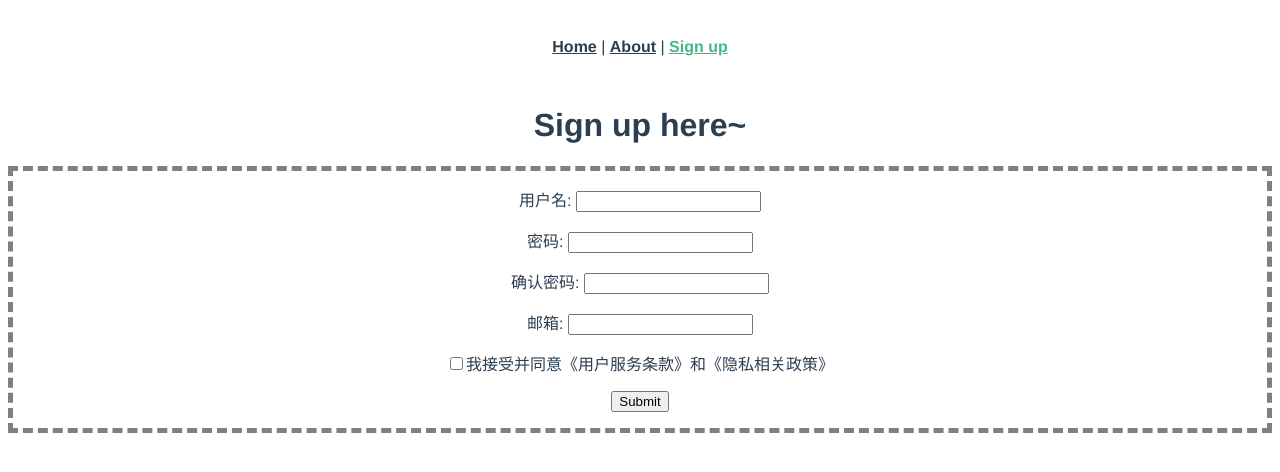
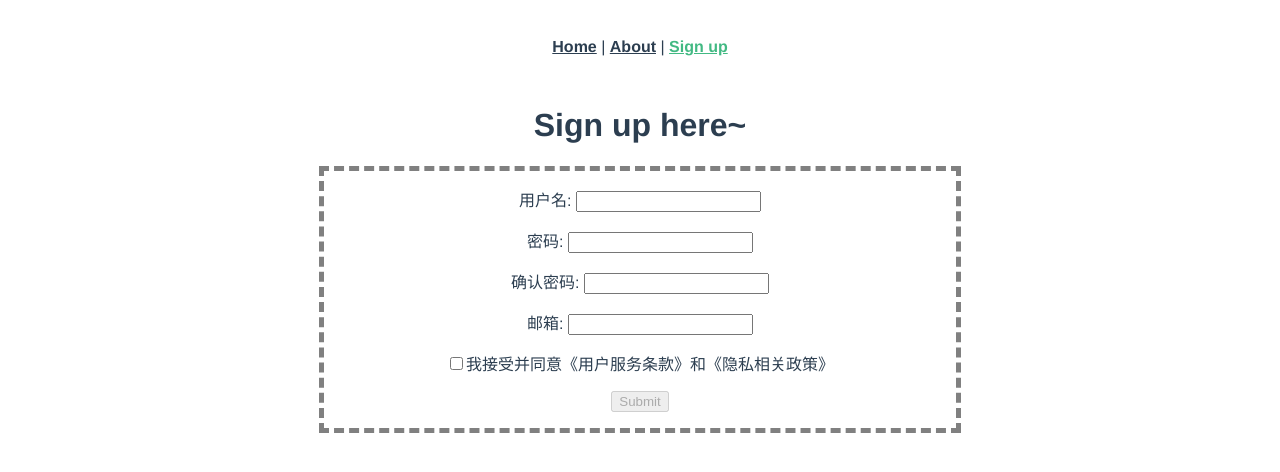
Before and after one commit to baocvcv/wenquan-platform, a Vue app in the folder frontend/: page /signup in a window 1280 px wide. Shown: the top 472 px of the page. Built offline with nearby package versions, Linux system fonts and the light colour scheme.

Commit message:
Implement component SignUpBox #13

```diff
--- a/frontend/src/components/SignUpBox.vue
+++ b/frontend/src/components/SignUpBox.vue
@@ -21,7 +21,7 @@
       <label>我接受并同意《用户服务条款》和《隐私相关政策》</label>
     </p>
     <p>
-      <input type="submit" v-on:click="click" />
+      <input type="submit" :disabled="!accept_terms" v-on:click="click" />
     </p>
   </div>
 </template>
@@ -34,7 +34,7 @@ export default {
       user_name: "",
       password: "",
       email: "",
-      accepte_terms: false
+      accept_terms: false
     };
   },
   methods: {
@@ -48,6 +48,8 @@ export default {
 <!-- Add "scoped" attribute to limit CSS to this component only -->
 <style scoped>
 #sign-up-box {
+  width: 50%;
+  margin: auto;
   border: 5px dashed grey;
 }
 </style>
```
Also changed, not shown: frontend/src/views/SignUp.vue (+5 -7 lines).
